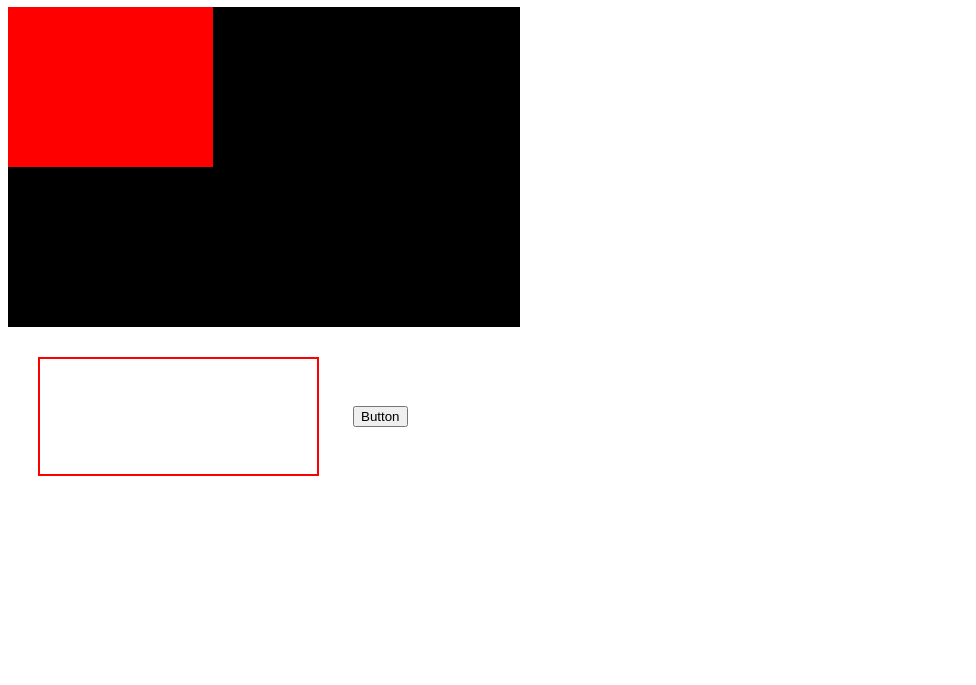
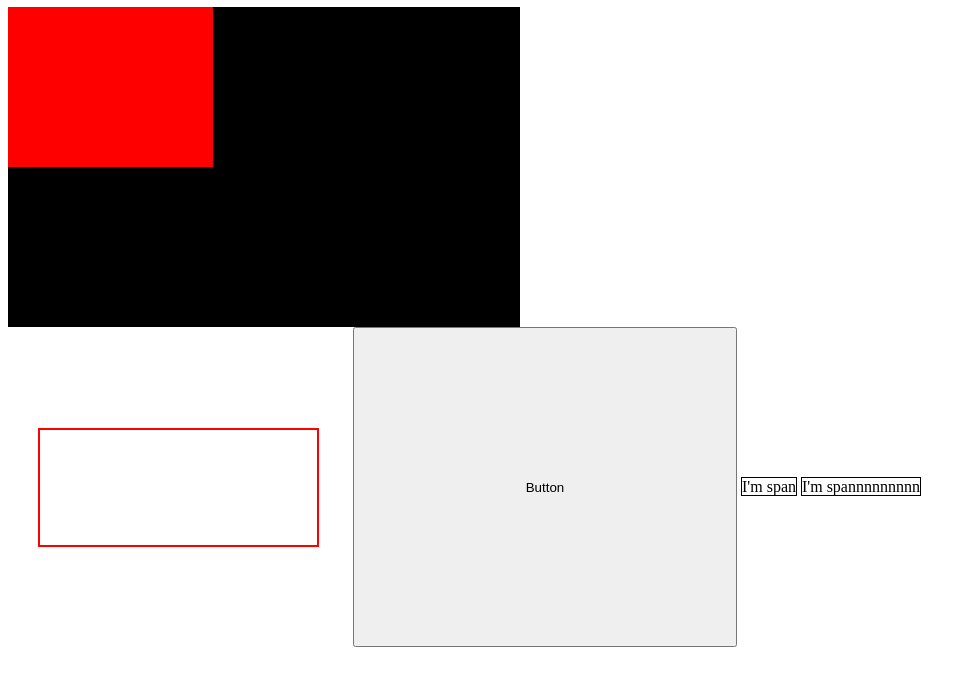
Before and after one commit to CodeWithkaran02/JS, a plain HTML site: page modele2/poc.html in a window 1280 px wide. Shown: the part 95-780 px from the top of the page, without its empty margins (0-976 px from the left). Drawn offline with Linux system fonts and the light colour scheme.

Commit message:
seletor with inline

```diff
--- a/modele2/poc.html
+++ b/modele2/poc.html
@@ -38,16 +38,16 @@
         background-color: red;
     }
 
-    /* span {
+    span {
         border: 1px solid black;
-        /* height and width can't not be set or there will be no effect
-    }*/
+        /* height and width can't not be set or there will be no effect */
+    }
 
-    /*  button {
+    button {
         display: inline-block;
         height: 40vh;
         width: 30vw;
-    }*/
+    }
 </style>
 
 <body>
@@ -63,7 +63,8 @@
     </div>
     <input type="text">
     <button>Button</button>
-
+    <span>I'm span</span>
+    <span>I'm spannnnnnnnn</span>
 </body>
 
 </html>
```
